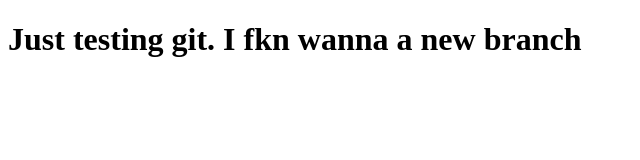
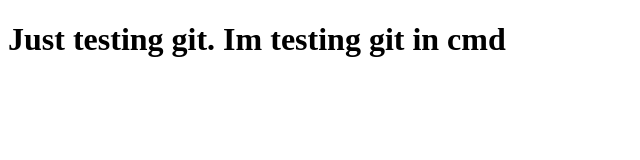
Before and after one commit to ArtemRomaniuk/Laboratorna-2, a plain HTML site: page index.html in a window 1280 px wide. Shown: the whole page, without its empty margins (0-640 px from the left). Drawn offline with Linux system fonts and the light colour scheme.

Commit message:
Testing git in cmd

```diff
--- a/index.html
+++ b/index.html
@@ -6,6 +6,6 @@
     <title>Laboratorna 2</title>
 </head>
 <body>
-    <h1>Just testing git. I fkn wanna a new branch</h1>
+    <h1>Just testing git. Im testing git in cmd</h1>
 </body>
 </html>
```
